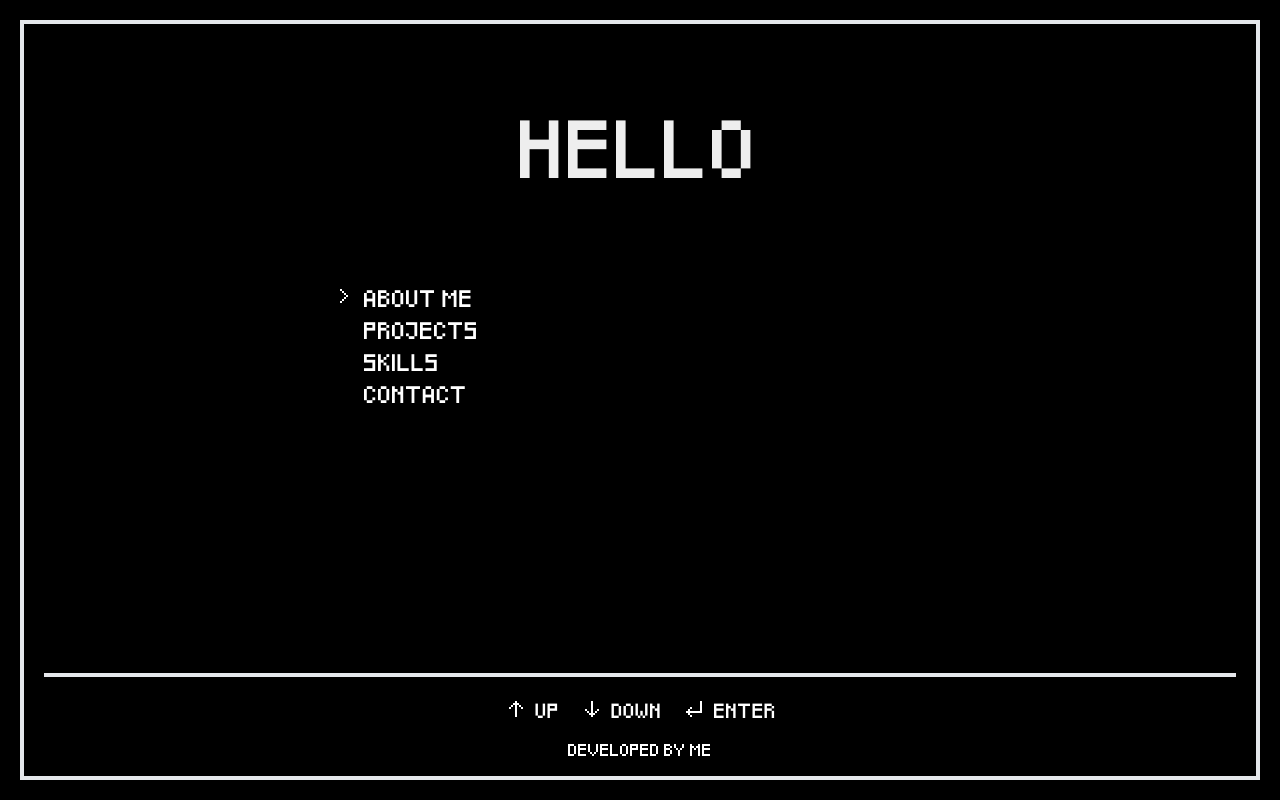
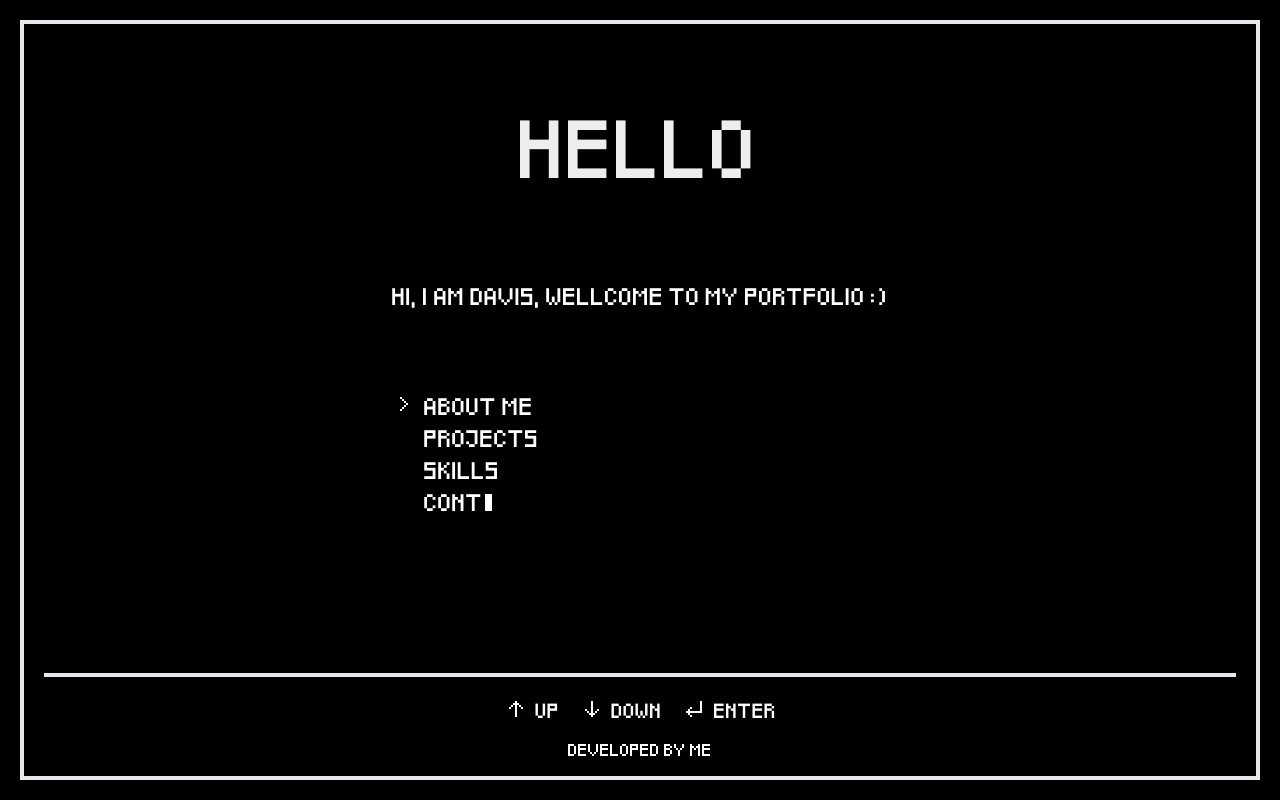
Before and after one commit to davisf20/davis-portfolio, a Next.js app: page / in a window 1280 px wide. Built offline with nearby package versions, Linux system fonts and the light colour scheme.

Commit message:
style: some fixes

```diff
--- a/app/components/TypingText/SequentialTyping.tsx
+++ b/app/components/TypingText/SequentialTyping.tsx
@@ -1,7 +1,7 @@
 import React, { FC, ReactNode, useEffect, useState } from 'react';
 import TypingText from './TypingText';
 
-type TypingElement = {
+export type TypingElement = {
   id: string;
   element: ReactNode;
 };
--- a/app/components/TypingText/TypingText.tsx
+++ b/app/components/TypingText/TypingText.tsx
@@ -13,7 +13,7 @@ type TypingTextProps = {
 
 const TypingText: FC<TypingTextProps> = ({
   text,
-  speed = 100,
+  speed = 50,
   className,
   onComplete,
 }) => {
--- a/app/pageSections/Footer.tsx
+++ b/app/pageSections/Footer.tsx
@@ -16,7 +16,7 @@ const Footer = ({
   onNavigate,
 }: FooterProps) => {
   return (
-    <footer className='flex flex-col items-center justify-center gap-y-5 p-5'>
+    <footer className='flex w-full flex-col items-center justify-center gap-y-5 p-5'>
       <hr className='w-full border-2' />
       <div className='flex flex-row items-center justify-center gap-x-5'>
         {currentSection !== 'menu' && (
--- a/app/pageSections/Home.tsx
+++ b/app/pageSections/Home.tsx
@@ -11,6 +11,7 @@ import Skills from './sections/Skills';
 import { menuLinks } from './menu/menuConfig';
 import Footer from './Footer';
 import Header from './Header';
+import TypingText from '../components/TypingText/TypingText';
 
 const SectionComponents: SectionComponent = {
   menu: Menu,
@@ -77,7 +78,7 @@ const Home = () => {
   };
 
   return (
-    <section className='flex h-full flex-col gap-y-20 border-4'>
+    <section className='flex h-full flex-col items-center justify-center gap-y-20 border-4'>
       <Header />
       <div className='flex flex-1 items-center justify-center'>
         <div className='h-full w-full max-w-2xl p-5'>
--- a/app/pageSections/menu/Menu.tsx
+++ b/app/pageSections/menu/Menu.tsx
@@ -3,7 +3,9 @@
 import TypingText from '@/app/components/TypingText/TypingText';
 import { FC } from 'react';
 import { Section } from '../Section';
-import SequentialTyping from '../../components/TypingText/SequentialTyping';
+import SequentialTyping, {
+  TypingElement,
+} from '../../components/TypingText/SequentialTyping';
 import { menuLinks } from './menuConfig';
 
 type MenuProps = {
@@ -12,7 +14,17 @@ type MenuProps = {
 };
 
 const Menu: FC<MenuProps> = ({ onSectionChange, selectedIndex }) => {
-  const elements = menuLinks.map((link, index) => ({
+  const elements: TypingElement[] = [
+    {
+      id: 'subtitle',
+      element: (
+        <div className='mb-20'>
+          <TypingText text='Hi, I am Davis, wellcome to my portfolio :)' />
+        </div>
+      ),
+    },
+  ].concat(
+    menuLinks.map((link, index) => ({
       id: link.section,
       element: (
         <div className='grid grid-cols-[24px_1fr] items-center gap-x-2'>
@@ -34,7 +46,8 @@ const Menu: FC<MenuProps> = ({ onSectionChange, selectedIndex }) => {
           </button>
         </div>
       ),
-  }));
+    }))
+  );
 
   return (
     <section className='m-2 flex flex-col gap-y-2 text-sm'>
--- a/app/pageSections/sections/Contact.tsx
+++ b/app/pageSections/sections/Contact.tsx
@@ -1,4 +1,6 @@
-import SequentialTyping from '@/app/components/TypingText/SequentialTyping';
+import SequentialTyping, {
+  TypingElement,
+} from '@/app/components/TypingText/SequentialTyping';
 import TypingText from '../../components/TypingText/TypingText';
 import { SectionProps } from '@/app/pageSections/Section';
 import { FC } from 'react';
@@ -33,19 +35,19 @@ const GithubIcon = () => (
 );
 
 const Contact: FC<SectionProps> = ({}) => {
-  const elements = [
+  const elements: TypingElement[] = [
     {
       id: 'title',
       element: (
-        <div className='mb-10 flex justify-center'>
-          <TypingText text='Contact' />
+        <div className='mb-20 flex justify-center'>
+          <TypingText text='Contacts' />
         </div>
       ),
     },
     {
       id: 'content',
       element: (
-        <div className='mb-5 text-2xs underline'>
+        <div className='mb-10 text-2xs underline'>
           <TypingText text='Here is how you can reach me:' />
         </div>
       ),
@@ -96,7 +98,7 @@ const Contact: FC<SectionProps> = ({}) => {
   ];
 
   return (
-    <section className='relative flex flex-col gap-y-2'>
+    <section className='flex flex-col gap-y-2'>
       <SequentialTyping elements={elements} delay={500} />
     </section>
   );
```
Lines whose indentation alone changed are shown as unchanged.
